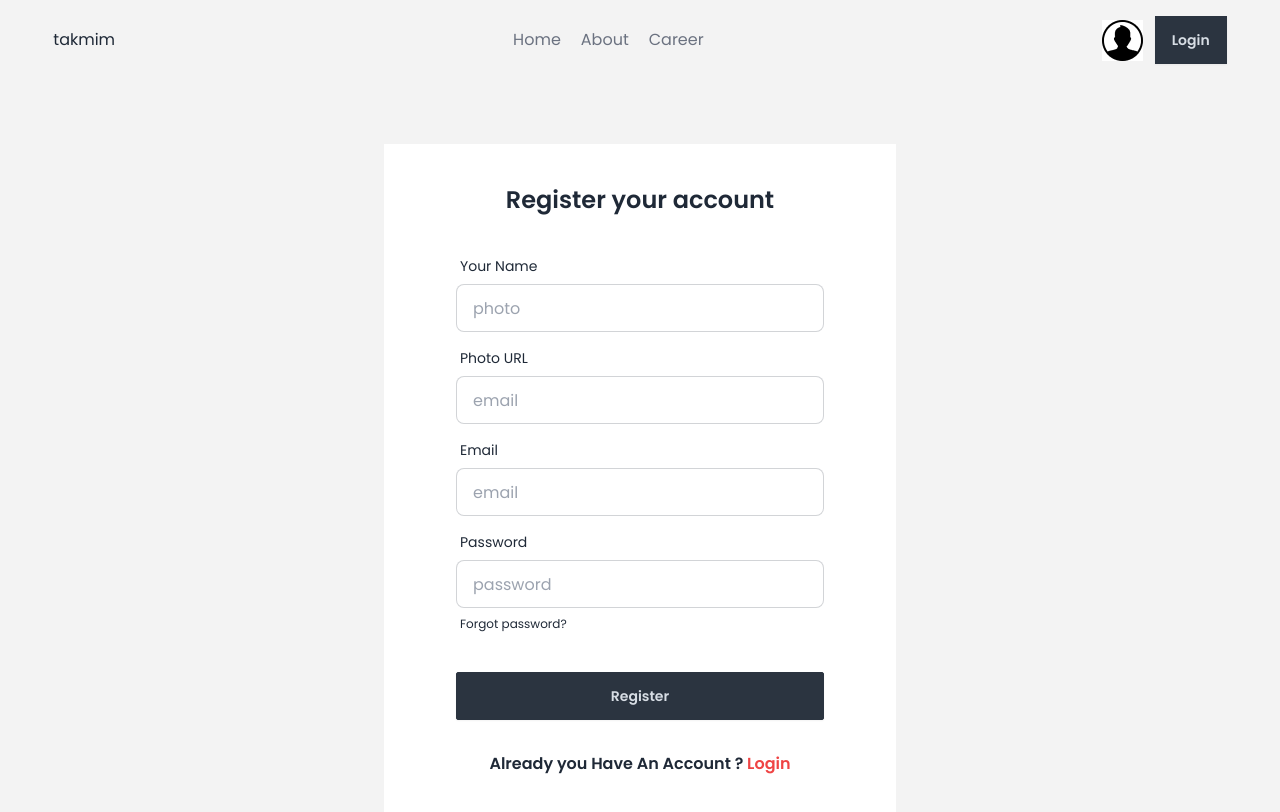
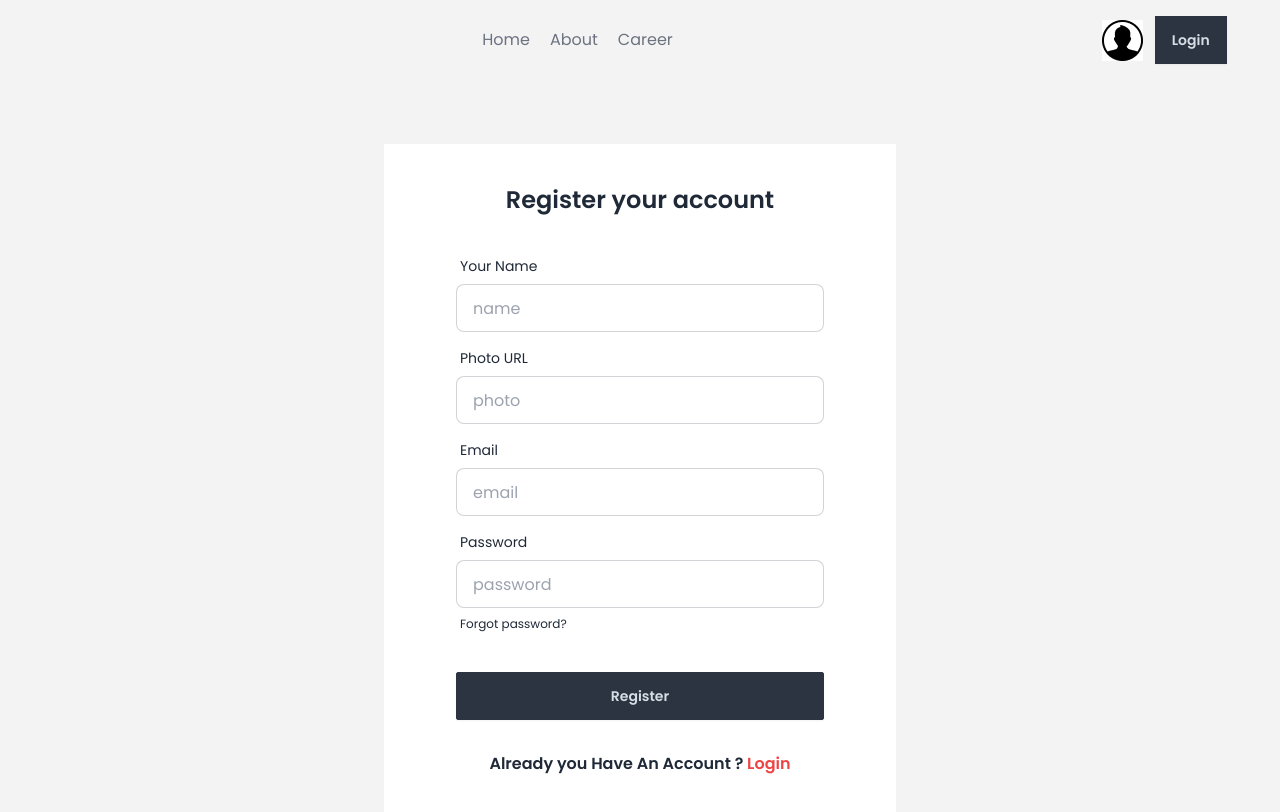
Before and after one commit to Takmim00/Dragon-news, a React (Vite) app: page /auth/register in a window 1280 px wide. Shown: the top 812 px of the page. Built offline with nearby package versions, Linux system fonts and the light colour scheme; no server answers.

Commit message:
register form work

```diff
--- a/src/components/Navbar.jsx
+++ b/src/components/Navbar.jsx
@@ -4,10 +4,10 @@ import { useContext } from "react";
 import { AuthContext } from "../provider/AuthProvider";
 
 const Navbar = () => {
-  const {user} = useContext(AuthContext)
+  const {user, logOut} = useContext(AuthContext)
   return (
     <div className="flex justify-between items-center">
-      <div>{user.name}</div>
+      <div>{user && user.email}</div>
       <div className="space-x-5 text-gray-500">
         <Link to="/">Home</Link>
         <Link to="/about">About</Link>
@@ -17,7 +17,10 @@ const Navbar = () => {
         <div className="">
           <img src={userIcon} alt="" />
         </div>
-        <Link to='/auth/login' className="btn btn-neutral rounded-none">Login</Link>
+        {
+          user && user ?.email ? <button onClick={logOut} className="btn btn-neutral rounded-none">Log out</button> : <Link to='/auth/login' className="btn btn-neutral rounded-none">Login</Link>
+        }
+
       </div>
     </div>
   );
--- a/src/firebase/firebase.config.js
+++ b/src/firebase/firebase.config.js
@@ -10,7 +10,7 @@ const firebaseConfig = {
   projectId: "dragon-news-1ece6",
   storageBucket: "dragon-news-1ece6.firebasestorage.app",
   messagingSenderId: "325254394496",
-  appId: "1:325254394496:web:510e24204f08553c3e2c65"
+  appId: "1:325254394496:web:510e24204f08553c3e2c65",
 };
 
 // Initialize Firebase
--- a/src/pages/Register.jsx
+++ b/src/pages/Register.jsx
@@ -1,20 +1,48 @@
+import { useContext } from "react";
 import { Link } from "react-router-dom";
-
-
+import { AuthContext } from "../provider/AuthProvider";
 
 const Register = () => {
-    return (
-        <div className="min-h-screen flex justify-center items-center">
+    const {createNewUser, setUser} = useContext(AuthContext)
+
+    const handleSubmit =(e)=>{
+        e.preventDefault();
+        //get from data
+        const form = new FormData(e.target);
+        const name = form.get('name')
+        const photo = form.get('photo')
+        const email = form.get('email')
+        const password = form.get('password')
+        console.log({name,photo,email,password});
+
+        createNewUser(email,password)
+        .then(result =>{
+            const user = result.user
+            setUser(user)
+            console.log(user);
+        })
+        .catch(error =>{
+            const errorCode = error.code;
+            const errorMessage = error.message;
+            console.log(errorCode, errorMessage);
+        })
+    }
+
+  return (
+    <div className="min-h-screen flex justify-center items-center">
       <div className="card bg-base-100 w-full max-w-lg shrink-0 rounded-none p-10">
-        <h2 className="text-2xl font-semibold text-center">Register your account</h2>
-        <form className="card-body">
+        <h2 className="text-2xl font-semibold text-center">
+          Register your account
+        </h2>
+        <form onSubmit={handleSubmit} className="card-body">
           <div className="form-control">
             <label className="label">
               <span className="label-text">Your Name</span>
             </label>
             <input
+              name="name"
               type="text"
-              placeholder="photo"
+              placeholder="name"
               className="input input-bordered"
               required
             />
@@ -24,8 +52,9 @@ const Register = () => {
               <span className="label-text">Photo URL</span>
             </label>
             <input
-              type="email"
-              placeholder="email"
+              name="photo"
+              type="text"
+              placeholder="photo"
               className="input input-bordered"
               required
             />
@@ -35,6 +64,7 @@ const Register = () => {
               <span className="label-text">Email</span>
             </label>
             <input
+              name="email"
               type="email"
               placeholder="email"
               className="input input-bordered"
@@ -46,6 +76,7 @@ const Register = () => {
               <span className="label-text">Password</span>
             </label>
             <input
+              name="password"
               type="password"
               placeholder="password"
               className="input input-bordered"
@@ -61,10 +92,15 @@ const Register = () => {
             <button className="btn btn-neutral rounded-sm">Register</button>
           </div>
         </form>
-        <p className="text-center font-semibold">Already you Have An Account ? <Link to='/auth/login' className="text-red-500">Login</Link></p>
+        <p className="text-center font-semibold">
+          Already you Have An Account ?{" "}
+          <Link to="/auth/login" className="text-red-500">
+            Login
+          </Link>
+        </p>
       </div>
     </div>
-    );
+  );
 };
 
 export default Register;
--- a/src/provider/AuthProvider.jsx
+++ b/src/provider/AuthProvider.jsx
@@ -1,15 +1,35 @@
-import { createContext, useState } from "react";
+import { createUserWithEmailAndPassword, getAuth, onAuthStateChanged, signOut } from "firebase/auth";
+import { createContext, useEffect, useState } from "react";
+import app from "../firebase/firebase.config";
 
 export const AuthContext = createContext();
+const auth = getAuth(app)
+
 const AuthProvider = ({children}) => {
-    const [user, setUser] = useState({
-        name: 'takmim',
-        email: 'dada@gm.com'
-    });
+    const [user, setUser] = useState(null);
+    console.log(user);
+
+    const createNewUser = (email, password) =>{
+        return createUserWithEmailAndPassword(auth,email,password);
+    }
+
+    useEffect(()=>{
+        const unsubscribe =  onAuthStateChanged(auth, currentUser =>{
+            setUser(currentUser)
+        });
+        return () =>{
+            unsubscribe();
+        }
+    },[])
+    const logOut =() =>{
+        return signOut(auth)
+    }
 
     const authInfo ={
         user,
-        setUser
+        setUser,
+        createNewUser,
+        logOut,
     }
     return (
         <AuthContext.Provider value={authInfo}>
```
